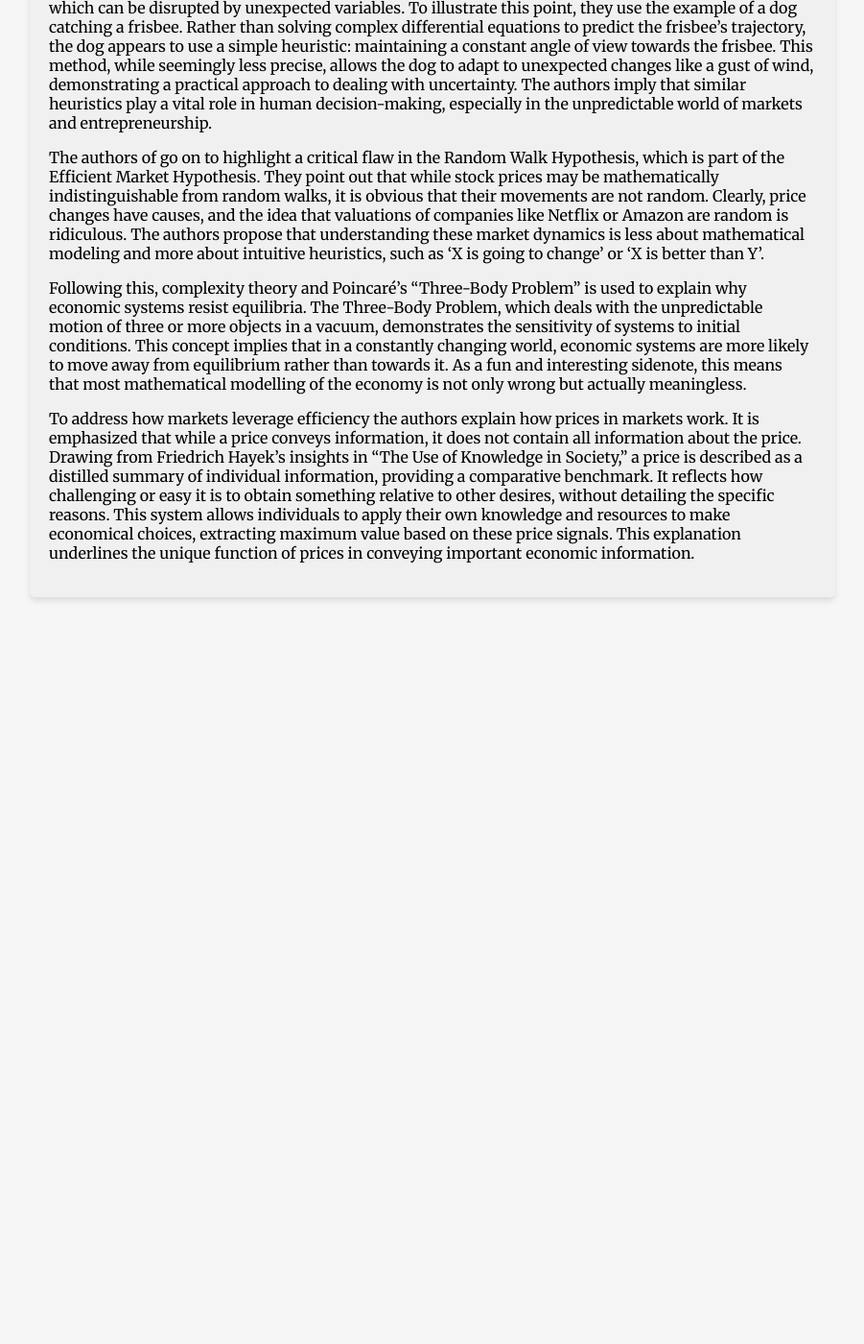
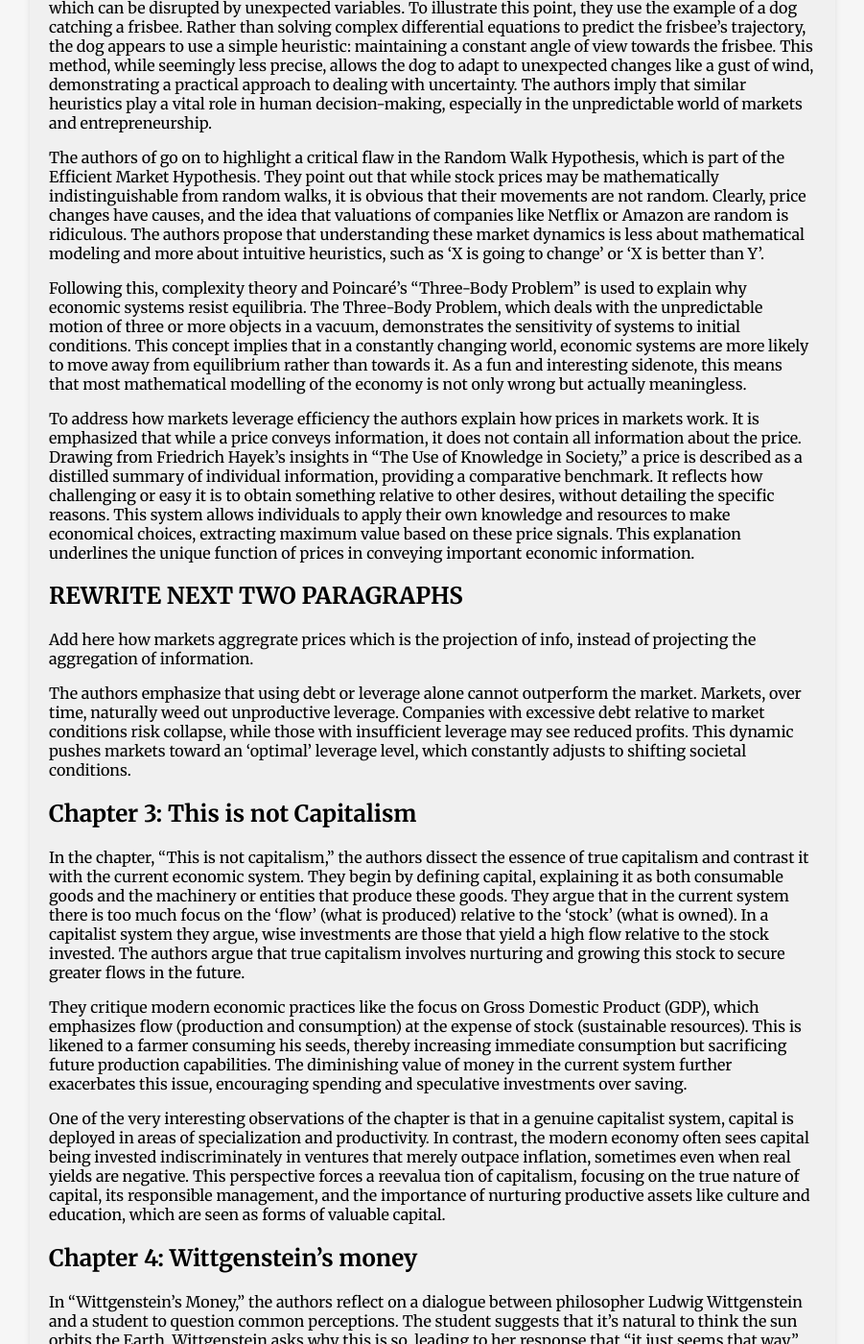
Before and after one commit to Kortelange/webpage, a Jekyll site: the page built from _books/bitcoin_is_venice.md, in a window 1280 px wide and 1400 px high, scrolled down 1171 px. Shown: the whole window at 96% size, without its empty margins (189-1090 px from the left). Built offline with Jekyll 4.4.1, drawn with Linux system fonts in a browser that asks for light colours; before the commit the page ends 1801 px from its top, so only the background shows below that; some of the changed text lies outside the part shown.

Commit message:
Add Wittgensteins money chapter to BTC is Venice.

```diff
--- a/_books/bitcoin_is_venice.md
+++ b/_books/bitcoin_is_venice.md
@@ -28,3 +28,26 @@ The authors of go on to highlight a critical flaw in the Random Walk Hypothesis,
 Following this, complexity theory and Poincaré's "Three-Body Problem" is used to explain why economic systems resist equilibria. The Three-Body Problem, which deals with the unpredictable motion of three or more objects in a vacuum, demonstrates the sensitivity of systems to initial conditions. This concept implies that in a constantly changing world, economic systems are more likely to move away from equilibrium rather than towards it. As a fun and interesting sidenote, this means that most mathematical modelling of the economy is not only wrong but actually meaningless.
 
 To address how markets leverage efficiency the authors explain how prices in markets work. It is emphasized that while a price conveys information, it does not contain all information about the price. Drawing from Friedrich Hayek's insights in "The Use of Knowledge in Society," a price is described as a distilled summary of individual information, providing a comparative benchmark. It reflects how challenging or easy it is to obtain something relative to other desires, without detailing the specific reasons. This system allows individuals to apply their own knowledge and resources to make economical choices, extracting maximum value based on these price signals. This explanation underlines the unique function of prices in conveying important economic information.
+
+
+## REWRITE NEXT TWO PARAGRAPHS
+Add here how markets aggregrate prices which is the projection of info, instead of projecting the aggregation of information.
+
+The authors emphasize that using debt or leverage alone cannot outperform the market. Markets, over time, naturally weed out unproductive leverage. Companies with excessive debt relative to market conditions risk collapse, while those with insufficient leverage may see reduced profits. This dynamic pushes markets toward an 'optimal' leverage level, which constantly adjusts to shifting societal conditions.
+
+## Chapter 3: This is not Capitalism
+In the chapter, "This is not capitalism," the authors dissect the essence of true capitalism and contrast it with the current economic system. They begin by defining capital, explaining it as both consumable goods and the machinery or entities that produce these goods. They argue that in the  current system there is too much focus on the 'flow' (what is produced) relative to the 'stock' (what is owned). In a capitalist system they argue, wise investments are those that yield a high flow relative to the stock invested. The authors argue that true capitalism involves nurturing and growing this stock to secure greater flows in the future.
+
+They critique modern economic practices like the focus on Gross Domestic Product (GDP), which emphasizes flow (production and consumption) at the expense of stock (sustainable resources). This is likened to a farmer consuming his seeds, thereby increasing immediate consumption but sacrificing future production capabilities. The diminishing value of money in the current system further exacerbates this issue, encouraging spending and speculative investments over saving.
+
+One of the very interesting observations of the chapter is that in a genuine capitalist system, capital is deployed in areas of specialization and productivity. In contrast, the modern economy often sees capital being invested indiscriminately in ventures that merely outpace inflation, sometimes even when real yields are negative. This perspective forces a reevalua
+tion of capitalism, focusing on the true nature of capital, its responsible management, and the importance of nurturing productive assets like culture and education, which are seen as forms of valuable capital.
+
+## Chapter 4: Wittgenstein's money
+In "Wittgenstein's Money," the authors reflect on a dialogue between philosopher Ludwig Wittgenstein and a student to question common perceptions. The student suggests that it’s natural to think the sun orbits the Earth. Wittgenstein asks why this is so, leading to her response that "it just seems that way." This prompts Wittgenstein’s question, “What would it seem like if it did seem like the Earth revolved around the sun?” Inspired by this, the authors pose a similar question: “What would it seem like if it did seem like trustless, global, decentralized money was emerging from zero?”
+
+Adopting this perspective, the authors contend that Bitcoin’s volatility and speculative nature would be expected traits in the initial phase of any new monetary system. They base this on their previous arguments on value accretion, leverage, and volatility, since anything gaining value quickly attracts leverage, and in return volatility.
+
+The chapter also confronts common economic arguments against Bitcoin being legitimate money, arguments often rooted in the "semantic theory of money." These include notions that stable value and being a widely used medium of exchange are prerequisites for something to be considered money. However, such arguments would imply that money would never change, which is, of course, historically false. They also point out how Bitcoin is already being used to store and transact value. They question the belief that money must lose value to stimulate investment and construction in society. This topic is expanded in the next chapter, "The Capital Strip Mine," but the key question to ask is: "Why did the money increase in value?" The answer is that the increase is precisely due to positive returns on investments, leading to reduced prices and an enhanced value of money.
+
+Concluding the chapter, the authors revisit their initial question about the emergence of a trustless, global, decentralized currency from nothing. They suggest that such a scenario would likely resemble the rise of Bitcoin, mirroring its trajectory in today’s financial landscape.
```
